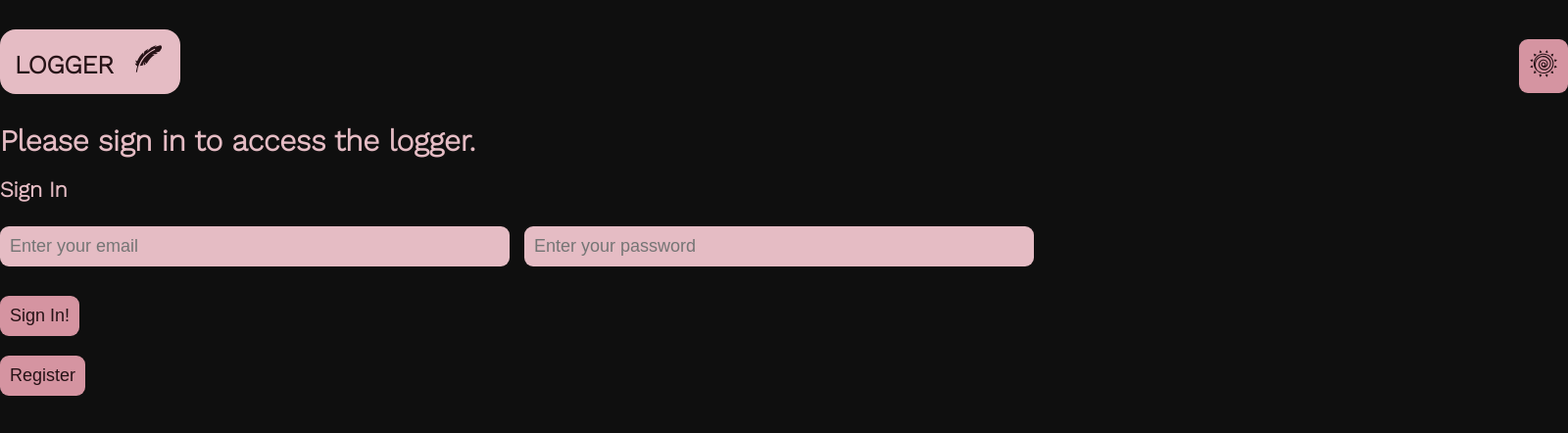
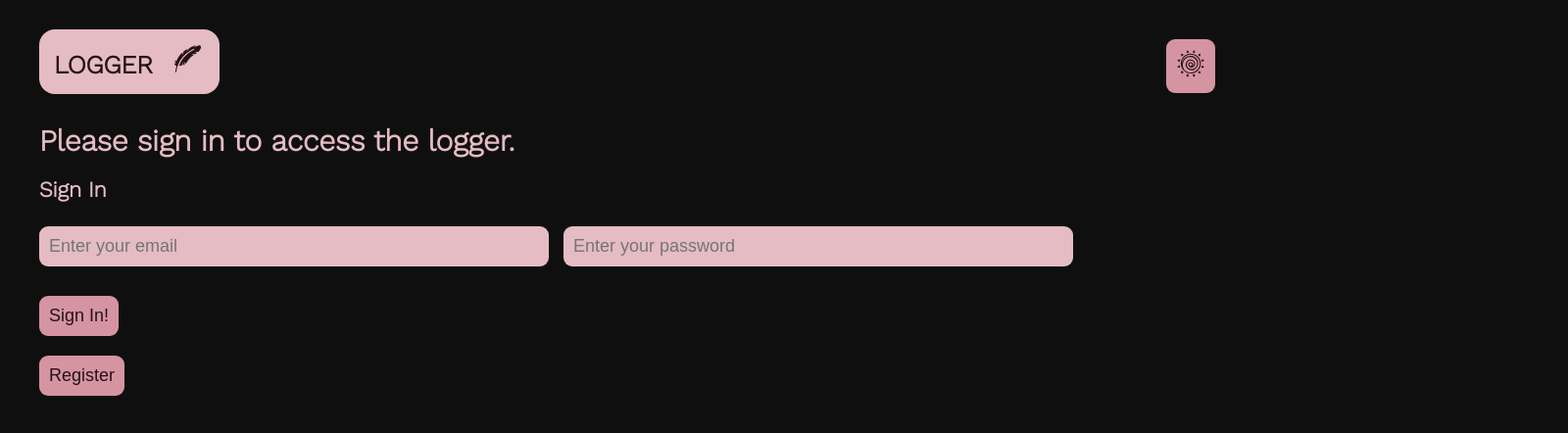
Before and after one commit to Kristina2882/logger, a React (Create React App) app: page / in a window 1280 px wide. Shown: the top 442 px of the page at 98% size, 1600 px wide, since content can reach past the window. Built offline with nearby package versions, Linux system fonts and the light colour scheme; no server answers; the database is empty.

Commit message:
Deployed.

```diff
--- a/src/index.css
+++ b/src/index.css
@@ -74,7 +74,7 @@ body {
 }
 
 .main {
-  width: 1600px;
+  width: 1200px;
   height: 100%;
   margin: 20px auto;
 }
```
Also changed, not shown: firebase.json (added), 1 other file (tests, documents, lock files or other folders).
